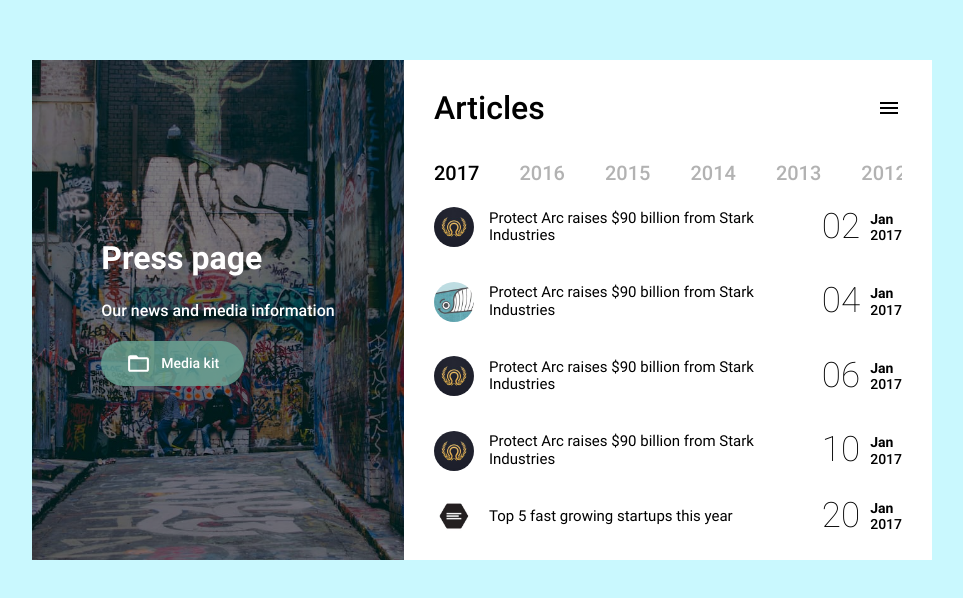
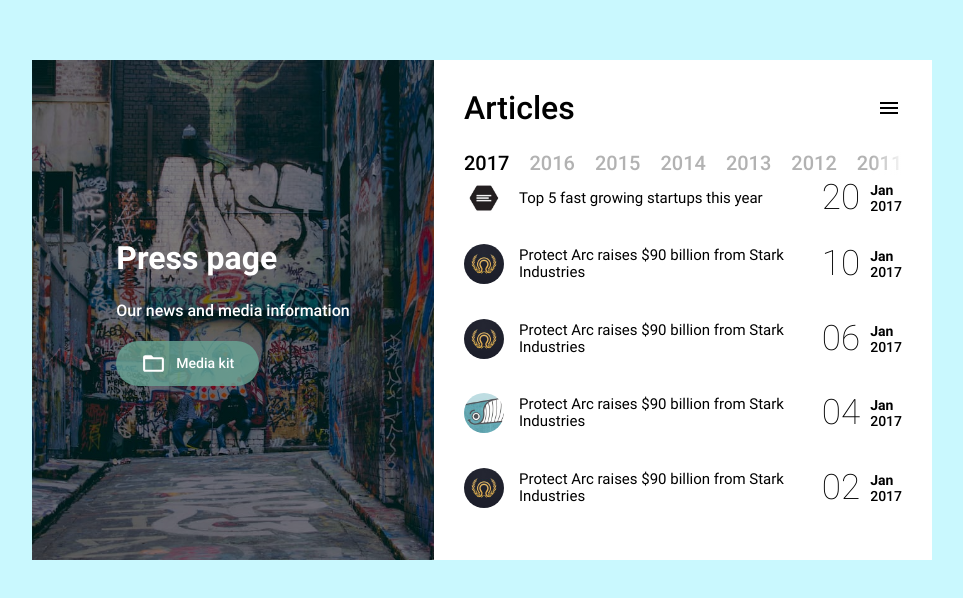
Before and after one commit to akbarjondev/front-loops-2-7, a plain HTML site: page index.html in a window 1280 px wide. Shown: the whole page, without its empty margins (158-1121 px from the left). Drawn offline with Linux system fonts and the light colour scheme.

Commit message:
Fix the scroll

```diff
--- a/css/styles.css
+++ b/css/styles.css
@@ -50,6 +50,37 @@
   height: 1px !important;
   width: 1px !important;
   overflow: hidden;
+}
+
+::-webkit-scrollbar {
+  opacity: 0;
+}
+::-webkit-scrollbar-track {
+  opacity: 0;
+}
+::-webkit-scrollbar-thumb {
+  opacity: 0;
+}
+::-webkit-scrollbar-thumb:hover {
+  opacity: 0;
+}
+::-webkit-scrollbar-thumb:window-inactive {
+  opacity: 0;
+}
+::-moz-scrollbar {
+  opacity: 0;
+}
+::-moz-scrollbar-track {
+  opacity: 0;
+}
+::-moz-scrollbar-thumb {
+  opacity: 0;
+}
+::-moz-scrollbar-thumb:hover {
+  opacity: 0;
+}
+::-moz-scrollbar-thumb:window-inactive {
+  opacity: 0;
 }
 
 /*main*/
@@ -140,25 +171,32 @@
 }
 .years-wrapper {
   position: relative;
-  overflow-x: scroll;
-  padding: 10px 0;
+  width: 438px;
+  z-index: 1;
+  overflow-x: auto;
 }
-.box-shadow {
-  position: absolute;
-  top: 0;
-  right: 0;
-  bottom: 0;
-  left: 0;
-  box-shadow: inset -36px 0px 21px -4px rgba(255, 255, 255, 0.9);
-}
+  .years-wrapper::after {
+    position: absolute;
+    z-index: 1;
+    right: 0;
+    top: 0;
+    width: 30px;
+    height: 100%;
+    background-image: linear-gradient(to left, rgba(255, 255, 255, 0.9), rgba(0, 0, 0, 0));
+    content: "";
+  }
 .years-list {
+  position: relative;
+  z-index: 1;
   display: flex;
+  width: 100%;
+  overflow: auto;
+  padding: 0;
   margin: 0;
-  padding: 0;
   list-style-type: none;
 }
 .years-item {
-  margin-right: 40px;
+  margin-right: 20px;
 }
 .active .years-link {
   color: #000000;
@@ -173,12 +211,17 @@
   .years-link:hover {
     color: #000000;
   }
+.right__body {
+  height: 350px;
+}
 .articles-list {
   display: flex;
-  flex-direction: column-reverse;
+  flex-direction: column;
+  height: 100%;
   margin: 0;
   padding: 0;
   list-style-type: none;
+  overflow: auto;
 }
 .articles-item {
   margin-bottom: 10px;
```
Also changed, not shown: index.html (+2 -1 lines).
